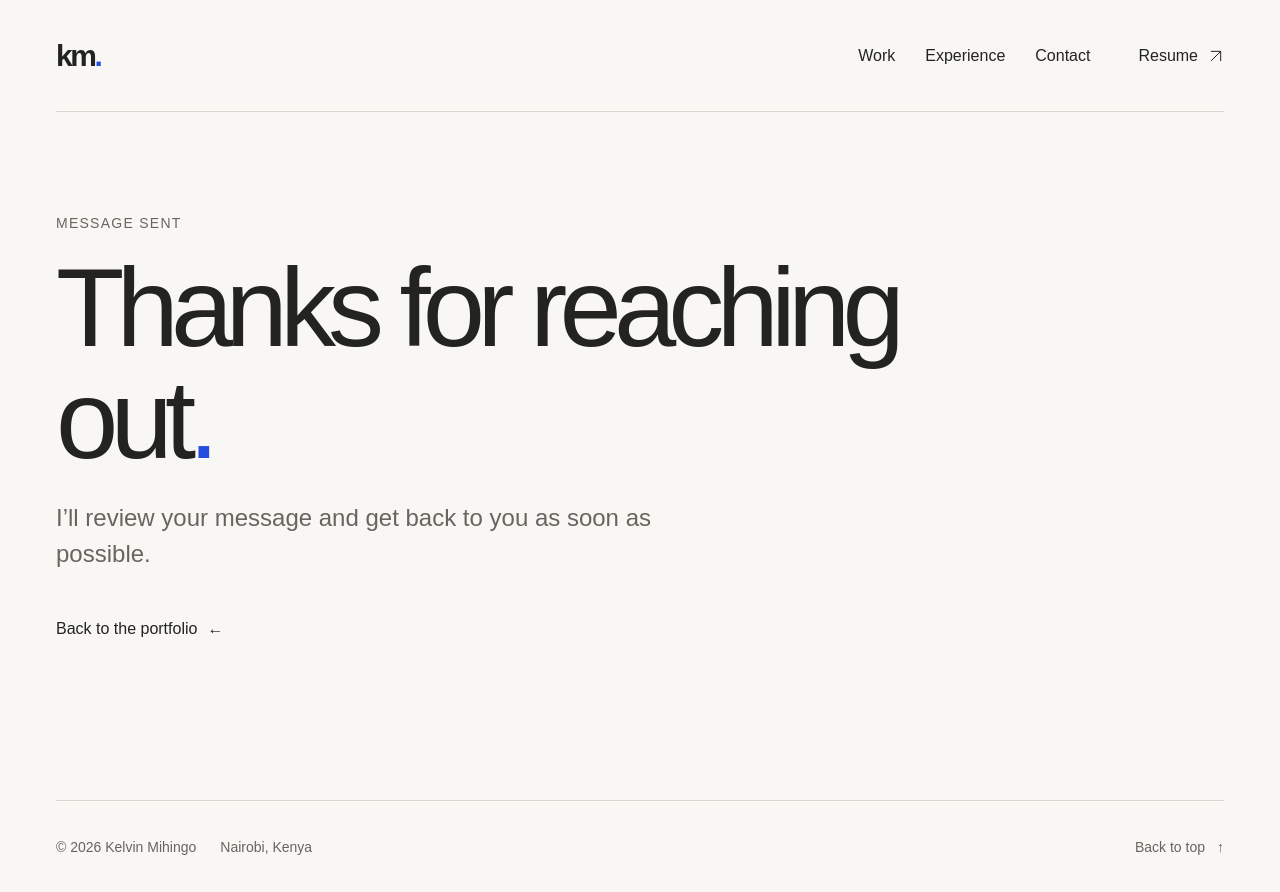
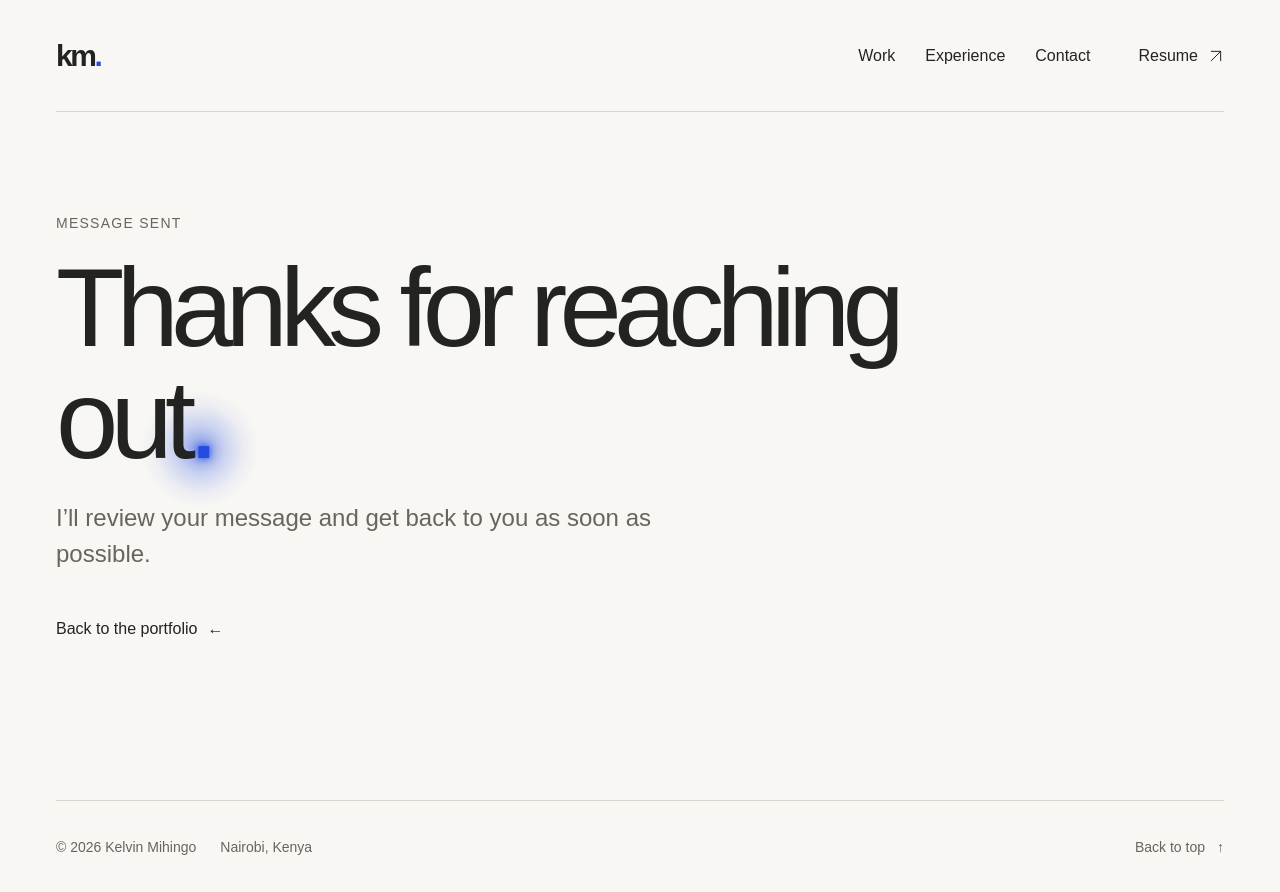
Before and after one commit to mihingo/me, an Astro site: page /me/contact-success in a window 1280 px wide. Built offline with nearby package versions, Linux system fonts and the light colour scheme; Astro itself is replaced by a stand-in of ours; a web font is replaced by a local one.

Commit message:
style: enhance contact and success headings with isolation and text shadow

```diff
--- a/src/styles/global.css
+++ b/src/styles/global.css
@@ -663,13 +663,19 @@ svg {
     0 0 0 3px rgba(36, 77, 224, 0.14),
     0 0 24px 0 rgba(36, 77, 224, 0.32);
 }
-.contact h2 .name-dot {
+.contact h2,
+.contact-success h1 {
+  isolation: isolate;
+}
+.contact h2 .name-dot,
+.contact-success h1 span {
   position: relative;
   text-shadow:
     0 0 6px rgba(36, 77, 224, 0.9),
     0 0 14px rgba(36, 77, 224, 0.6);
 }
-.contact h2 .name-dot::after {
+.contact h2 .name-dot::after,
+.contact-success h1 span::after {
   content: "";
   position: absolute;
   left: 50%;
```
